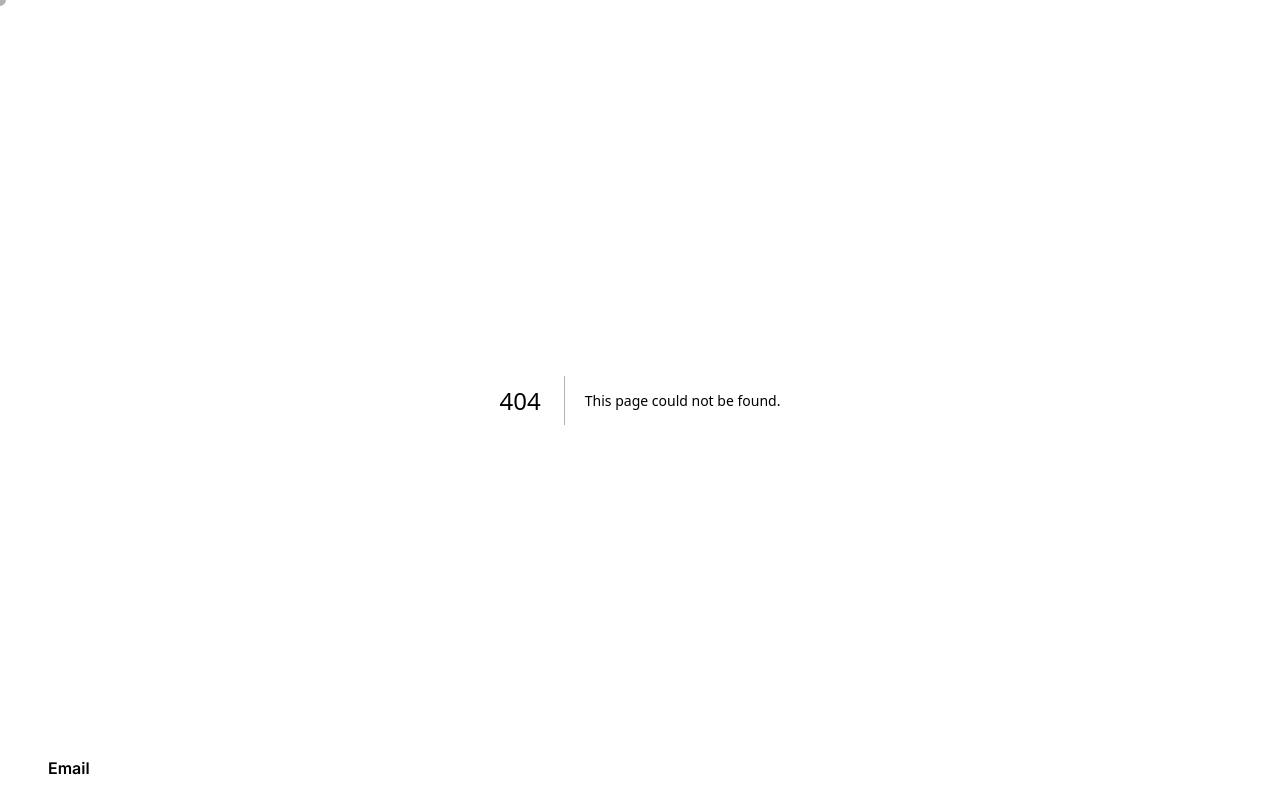
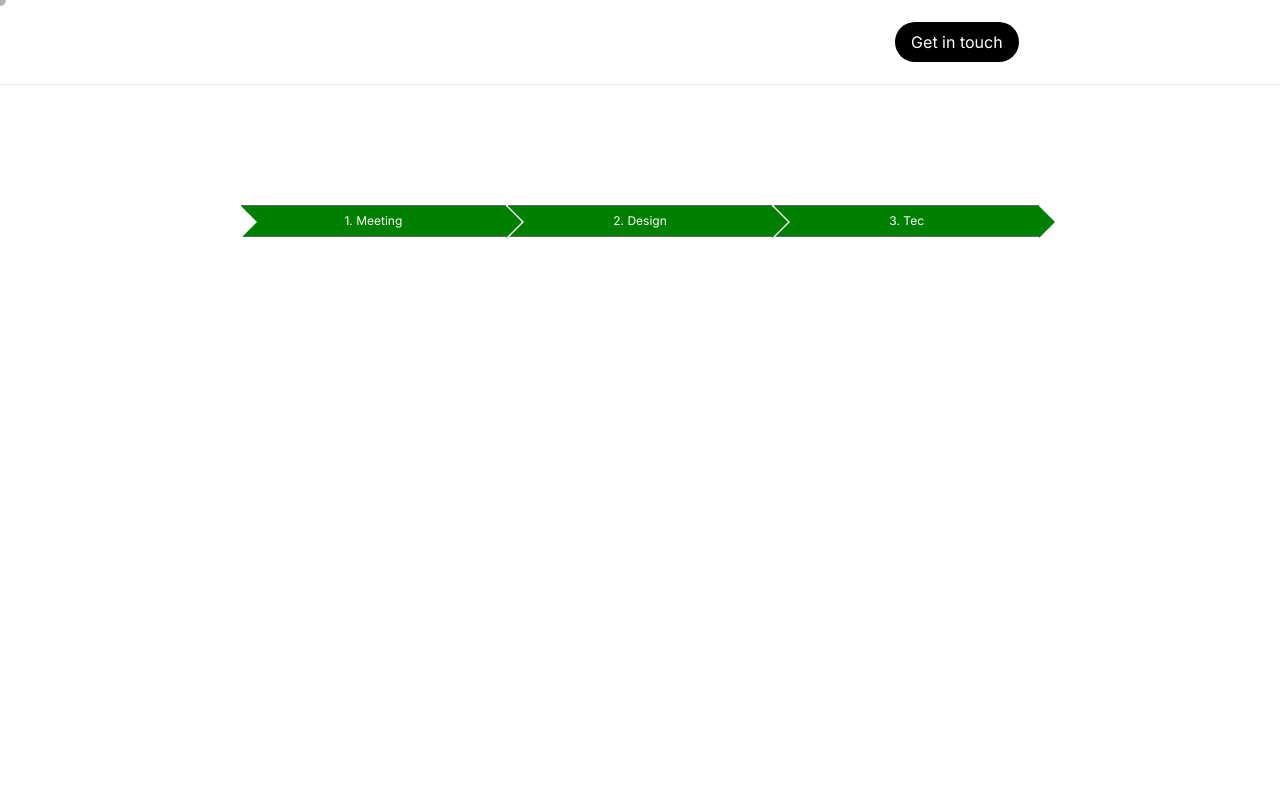
Before and after one commit to Ossmann/towerDefense, a Next.js app: page /how in a window 1280 px wide. Before the commit this address had no page. Built offline with nearby package versions, Linux system fonts and the light colour scheme.

Commit message:
progress bar animation appear

```diff
--- a/app/components/IntroSection.tsx
+++ b/app/components/IntroSection.tsx
@@ -7,10 +7,10 @@ export default function IntroSection() {
       <h1 className="text-3xl md:text-6xl font-bold mb-2">Real-Time Software Development</h1>
       <p className='max-w-2xl text-xl'>We leverage the latest technologies to built customised applications in real-time together with you, while saving costs.</p>
       <div className="hidden md:flex items-center justify-center -space-x-12 flex-wrap">
-        <div className='agile-bolt font-bold'>
+        <div className='agile-bolt shadow-[inset_0_-2px_4px_rgba(0,0,0,0.6)]'>
           <p className='-ml-12'>Others sell agile</p>
         </div>
-        <div className='agile-bolt-inverse font-bold'>
+        <div className='agile-bolt-inverse shadow-[inset_0_2px_4px_rgba(0,0,0,0.6)]'>
           <p className='-mr-8'>We live it</p>
         </div>
       </div>
--- a/app/components/MobileNav.tsx
+++ b/app/components/MobileNav.tsx
@@ -10,7 +10,7 @@ const MobileNav = () => {
   const pathname = usePathname();
   const [isOpen, setIsOpen] = useState(false);
   const links = [
-    { href: '/works', label: 'How it works', name: '/works' },
+    { href: '/how', label: 'How it works', name: '/how' },
     { href: '/about', label: 'About', name: '/about' },
   ];
 
--- /dev/null
+++ b/app/components/Progressbar/ProgressBarsAnimation.css
@@ -0,0 +1,106 @@
+
+.progress-container {
+    position: relative;
+    margin: 120px;
+  }
+
+
+/* Bar background */
+.progress-bar {
+    display: flex;
+    justify-content: space-between;
+    padding: 0;
+    position: relative;
+    list-style-type: none;
+    font-size: 12px;
+    line-height: 10px;
+    text-align: center;
+    margin: 120px;
+}
+
+/* Single arrows */
+.progress-bar li {
+    flex: 1;
+    padding: 10px 5px;
+    background: #333;
+    color: #fff;
+    position: relative;
+    border-top: 1px solid #666;
+    border-bottom: 1px solid #666;
+    margin: 0 1px;
+}
+
+/* backside shape */
+.progress-bar li:before {
+    content: '';
+    border-left: 16px solid #fff;
+    border-top: 16px solid transparent;
+    border-bottom: 16px solid transparent;
+    position: absolute;
+    top: 0;
+    left: 0;
+
+}
+
+/* arrow head */
+.progress-bar li:after {
+    content: '';
+    border-left: 16px solid #333;
+    border-top: 16px solid transparent;
+    border-bottom: 16px solid transparent;
+    position: absolute;
+    top: 0;
+    left: 100%;
+    z-index: 20;
+}
+
+/* progess bar animation child of the main bar */
+.progress-overlay {
+    position: absolute;
+    top: 0;
+    left: 0;
+    height: 100%;
+    background-color: rgba(245, 105, 130, 0.5);
+    z-index: 2;
+    pointer-events: none;
+    animation: progress-anim-1 5s linear infinite;
+  }
+
+
+
+.progress-bar span {
+    position: absolute;
+    display: inline-block;
+    vertical-align: middle;
+    height: 30px;
+    border-radius: 10px 0 0 10px;
+    overflow: hidden;
+    background-color: #f56982;
+    background-size: 100%;
+    background-image: linear-gradient(to bottom, #f2395a, #b90c2b);
+    animation: progress-anim-1 5s linear infinite;
+  }
+
+  /* shape the animation to appear like arrows */
+
+
+
+
+
+
+  @-webkit-keyframes progress-anim-1 {
+    0% {
+        width: 2%;
+      }
+      100% {
+        width: 100%;
+      }
+    }
+    @keyframes progress-anim-1 {
+      0% {
+        width: 2%;
+      }
+      100% {
+        width: 100%;
+      }
+    }
--- /dev/null
+++ b/app/components/Progressbar/Progressbar.tsx
@@ -0,0 +1,34 @@
+'use client'
+
+import React, { useState, useEffect } from 'react';
+import '../Progressbar/ProgressbarAppear.css';
+
+export default function Progressbar() {
+  const [activeStep, setActiveStep] = useState(0);
+
+  useEffect(() => {
+    const interval = setInterval(() => {
+      setActiveStep((prevStep) => {
+        if (prevStep < 3) {
+          return prevStep + 1;
+        }
+        clearInterval(interval);
+        return prevStep;
+      });
+    }, 1000);
+
+    return () => clearInterval(interval);
+  }, []);
+
+  return (
+    <div>
+      <div className="progress-container">
+        <ul className='progress-bar'>
+          <li className={activeStep >= 1 ? 'active' : ''}>1. Meeting</li>
+          <li className={activeStep >= 2 ? 'active' : ''}>2. Design</li>
+          <li className={activeStep >= 3 ? 'active' : ''}>3. Tec</li>
+        </ul>
+      </div>
+    </div>
+  );
+}
--- /dev/null
+++ b/app/components/Progressbar/ProgressbarAppear.css
@@ -0,0 +1,67 @@
+.progress-container {
+    position: relative;
+    margin: 120px;
+  }
+
+
+/* Bar background */
+.progress-bar {
+    display: flex;
+    justify-content: space-between;
+    padding: 0;
+    position: relative;
+    list-style-type: none;
+    font-size: 12px;
+    line-height: 10px;
+    text-align: center;
+    margin: 120px;
+}
+
+/* Single arrows */
+.progress-bar li {
+    flex: 1;
+    padding: 10px 5px;
+    background: #333;
+    color: #fff;
+    position: relative;
+    border-top: 1px solid #666;
+    border-bottom: 1px solid #666;
+    margin: 0 1px;
+}
+
+/* backside shape */
+.progress-bar li:before {
+    content: '';
+    border-left: 16px solid #fff;
+    border-top: 16px solid transparent;
+    border-bottom: 16px solid transparent;
+    position: absolute;
+    top: 0;
+    left: 0;
+
+}
+
+/* arrow head */
+.progress-bar li:after {
+    content: '';
+    border-left: 16px solid #333;
+    border-top: 16px solid transparent;
+    border-bottom: 16px solid transparent;
+    position: absolute;
+    top: 0;
+    left: 100%;
+    z-index: 20;
+}
+
+@keyframes turnGreen {
+    from { background-color: #333; }
+    to { background-color: green; }
+  }
+
+  .progress-bar li.active {
+    animation: turnGreen 1s forwards;
+  }
+
+  .progress-bar li.active:after {
+    border-left-color: green;
+  }
--- a/app/components/Topbar.tsx
+++ b/app/components/Topbar.tsx
@@ -7,13 +7,13 @@ import GetInTouch from './Contactbutton';
 export default function Topbar() {
   const pathname = usePathname();
   const links = [
-    { href: '/works', label: 'How it works', name: '/works' },
+    { href: '/how', label: 'How it works', name: '/how' },
     { href: '/about', label: 'About', name: '/about' },
   ];
 
   return (
     <div>
-      <div className='flex justify-between p-4 border px-20 glass-morph'>
+      <div className='flex justify-between p-4 border-b px-20 glass-morph'>
         <div className='justify-start pl-2'>
         <Link href="/" className=''>Software Success</Link>
           <div className='text-xs lowercase mt-1 italic'>Customised solutions</div>
--- /dev/null
+++ b/app/how/page.tsx
@@ -0,0 +1,12 @@
+import Progressbar from '../components/Progressbar/Progressbar';
+import Topbar from '../components/Topbar';
+import Footer from '../components/MobileNav';
+
+export default function How() {
+    return (
+    <div>
+        <Topbar />
+        <Progressbar />
+    </div>
+    );
+  }
--- a/package.json
+++ b/package.json
@@ -26,6 +26,6 @@
     "eslint-config-next": "15.1.7",
     "postcss": "^8",
     "tailwindcss": "^3.4.1",
-    "typescript": "^5"
+    "typescript": "^5.7.3"
   }
 }
```
Also changed, not shown: 1 other file (tests, documents, lock files or other folders).
